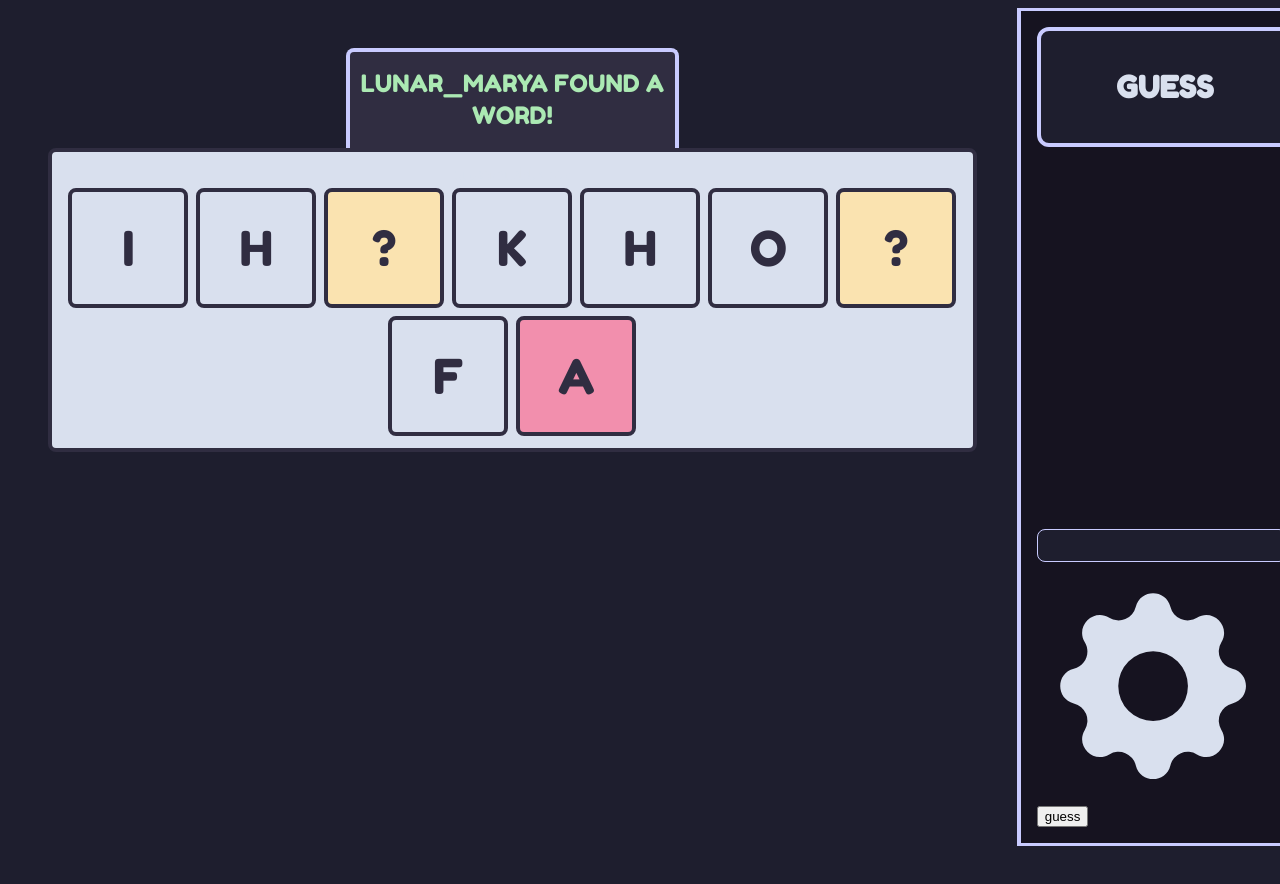
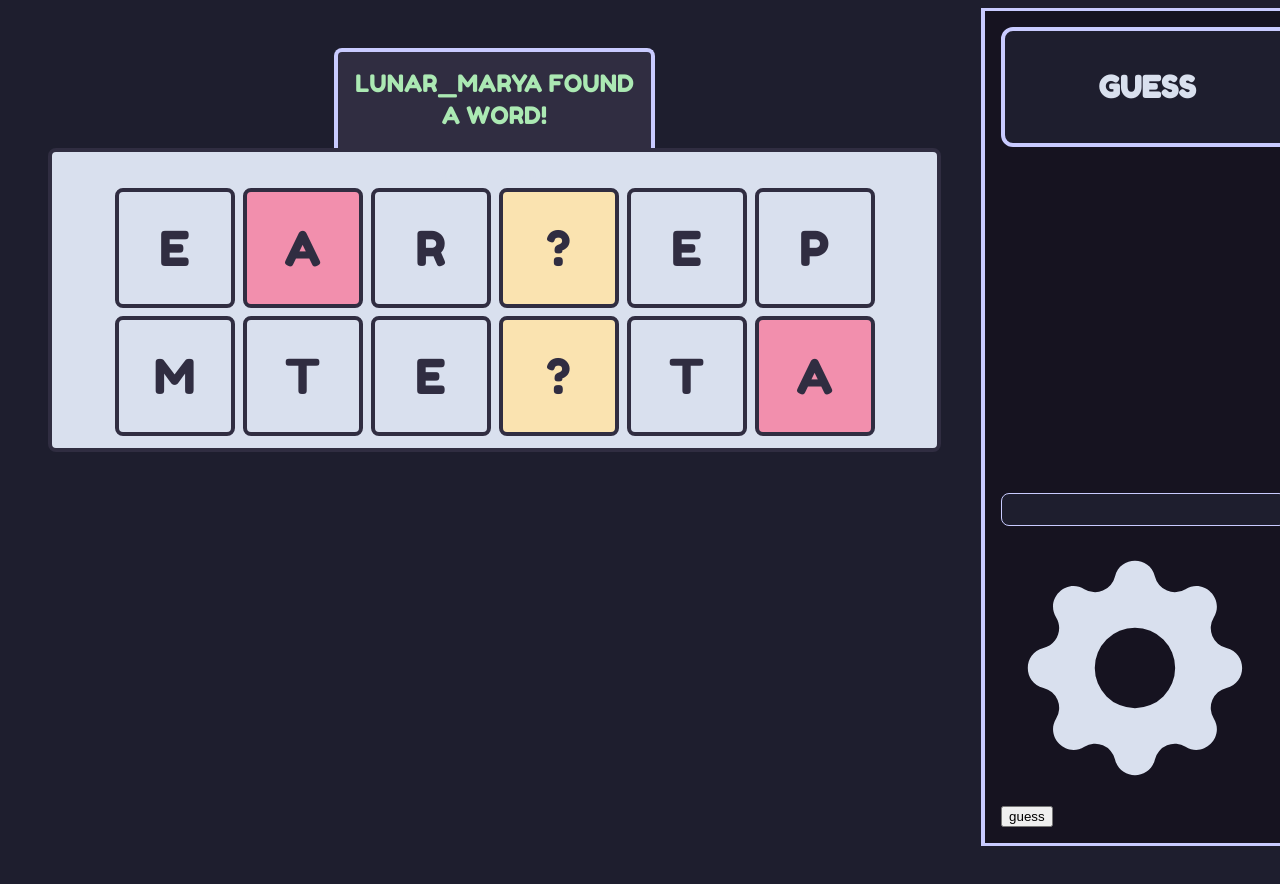
Before and after one commit to theqa-ninja/notWoS, a React (Vite) app in the folder frontend/: page /wos in a window 1280 px wide. Shown: the top 884 px of the page. Built offline with nearby package versions, Linux system fonts and the light colour scheme.

Commit message:
Rename files, refactor

```diff
--- a/frontend/src/components/Chat/Chat.tsx
+++ /dev/null
@@ -1,32 +0,0 @@
-import ChatMessage, { ChatMessageType } from 'components/Chat/ChatMessage';
-import { useEffect, useRef } from 'react';
-
-const Chat = ({ messages }: { messages: ChatMessageType[] }) => {
-  const chatRef = useRef<null | HTMLUListElement>(null);
-
-  // Auto-scroll down as messages are inserted
-  useEffect(() => {
-    if (chatRef.current !== null) {
-      chatRef.current.scrollIntoView({
-        behavior: 'smooth',
-        block: 'end',
-        inline: 'nearest'
-      });
-    }
-  }, [messages]);
-
-  return (
-    <ul className="chat" ref={chatRef}>
-      {messages.map((m, i) => (
-        <ChatMessage
-          key={i.toString()}
-          username={m.username}
-          color={m.color}
-          message={m.message}
-        />
-      ))}
-    </ul>
-  );
-};
-
-export default Chat;
--- /dev/null
+++ b/frontend/src/components/Chat/ChatInput.tsx
@@ -0,0 +1,27 @@
+import { CogIcon } from '@heroicons/react/solid';
+import { FormEventHandler, ChangeEventHandler } from 'react';
+
+function ChatInput(props: {
+  onSubmit: FormEventHandler<HTMLFormElement> | undefined;
+  value: string | number | readonly string[] | undefined;
+  onChange: ChangeEventHandler<HTMLInputElement> | undefined;
+}): JSX.Element {
+  return (
+    <form onSubmit={props.onSubmit}>
+      <footer className="sidebar-footer">
+        <input type="text" value={props.value} onChange={props.onChange} />
+        <section className="flex flex-row justify-between items-center space-x-2 w-full">
+          <CogIcon className="w-6 h-6 hover:text-pink transition-all hover:scale-125 hover:rotate-45 hover:cursor-pointer" />
+          <button
+            type="submit"
+            className="py-1 px-2 w-fit h-fit font-fredoka text-background uppercase bg-green rounded border border-gray-2 border-solid"
+          >
+            guess
+          </button>
+        </section>
+      </footer>
+    </form>
+  );
+}
+
+export default ChatInput;
--- /dev/null
+++ b/frontend/src/components/Chat/ChatMessages.tsx
@@ -0,0 +1,38 @@
+import ChatMessage, { ChatMessageType } from 'components/Chat/ChatMessage';
+import { useEffect, useRef } from 'react';
+
+const ChatMessages = ({ messages }: { messages: ChatMessageType[] }) => {
+  const chatRef = useRef<null | HTMLUListElement>(null);
+
+  // Auto-scroll down as messages are inserted
+  useEffect(() => {
+    if (chatRef.current !== null) {
+      chatRef.current.scrollIntoView({
+        behavior: 'smooth',
+        block: 'end',
+        inline: 'nearest'
+      });
+    }
+  }, [messages]);
+
+  return (
+    <>
+      <main className="sidebar-body">
+        <div className="flex flex-col justify-end h-fit min-h-full">
+          <ul className="chat" ref={chatRef}>
+            {messages.map((m, i) => (
+              <ChatMessage
+                key={i.toString()}
+                username={m.username}
+                color={m.color}
+                message={m.message}
+              />
+            ))}
+          </ul>
+        </div>
+      </main>
+    </>
+  );
+};
+
+export default ChatMessages;
--- a/frontend/src/components/Layouts/LayoutGame.tsx
+++ b/frontend/src/components/Layouts/LayoutGame.tsx
@@ -1,10 +1,10 @@
 import Sidebar from 'components/Sidebar/Sidebar';
 import WosBlock from 'components/WosWord/WosBlock';
 import WosWord from 'components/WosWord/WosWord';
-import { generateRandomLetter, scrambleWord } from 'utils/Random';
+import { generateRandomLetter, scrambleWord } from 'utils/Scramble';
 
 const LayoutGame = () => {
-  const word = 'fishhook';
+  const word = 'temperature';
   let scrambled = scrambleWord(word);
   const numOfFakes = 1;
   const numOfHidden = 2;
--- a/frontend/src/components/Sidebar/Sidebar.tsx
+++ b/frontend/src/components/Sidebar/Sidebar.tsx
@@ -1,12 +1,11 @@
 import { CogIcon } from '@heroicons/react/solid';
-import SidebarBody from 'components/Sidebar/SidebarBody';
-import SidebarFooter from 'components/Sidebar/SidebarFooter';
 import SidebarHeader from 'components/Sidebar/SidebarHeader';
-import Chat from 'components/Chat/Chat';
+import ChatMessages from 'components/Chat/ChatMessages';
 import { ChatMessageType } from 'components/Chat/ChatMessage';
 
 import { useState, useEffect, ChangeEvent, FormEvent } from 'react';
 import { Usernames, ThemeColors } from 'utils/MockData';
+import ChatInput from 'components/Chat/ChatInput';
 
 const Sidebar = () => {
   const [messages, setMessages] = useState<ChatMessageType[]>([]);
@@ -50,23 +49,8 @@ const Sidebar = () => {
       <SidebarHeader>
         <h3 className="heading-03">guess</h3>
       </SidebarHeader>
-      <SidebarBody>
-        <Chat messages={messages} />
-      </SidebarBody>
-      <form onSubmit={submitMessage}>
-        <SidebarFooter>
-          <input type="text" value={guess} onChange={onGuess} />
-          <section className="flex flex-row justify-between items-center space-x-2 w-full">
-            <CogIcon className="w-6 h-6 hover:text-pink transition-all hover:scale-125 hover:rotate-45 hover:cursor-pointer" />
-            <button
-              type="submit"
-              className="py-1 px-2 w-fit h-fit font-fredoka text-background uppercase bg-green rounded border border-gray-2 border-solid"
-            >
-              guess
-            </button>
-          </section>
-        </SidebarFooter>
-      </form>
+      <ChatMessages messages={messages} />
+      <ChatInput value={guess} onChange={onGuess} onSubmit={submitMessage} />
     </aside>
   );
 };
--- a/frontend/src/styles/components/sidebar.css
+++ b/frontend/src/styles/components/sidebar.css
@@ -1,6 +1,6 @@
 .sidebar {
     @apply
-      bg-black-0
+        bg-black-0
         p-4
         h-screen
         border-l-4
@@ -11,7 +11,7 @@
         flex-col
         space-y-4
     ;
-    width: min(400px, 25%);
+    width: min(400px, 30%);
 }
 
 .sidebar-header {
```
Also changed, not shown: frontend/src/utils/Scramble.ts (renamed from frontend/src/utils/Random.ts).
